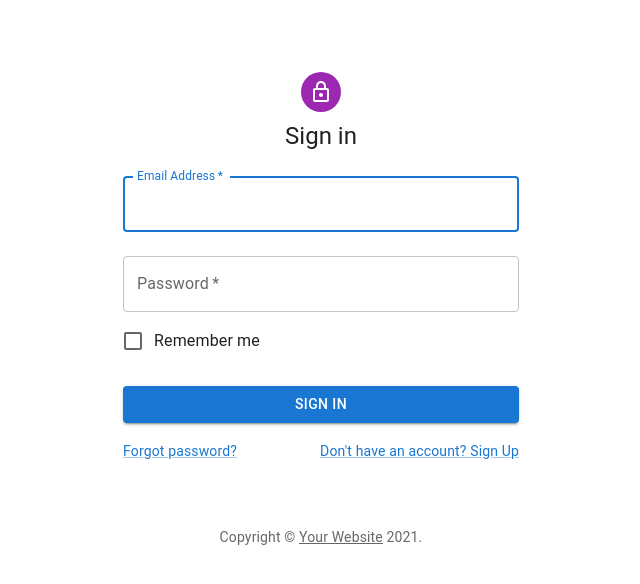
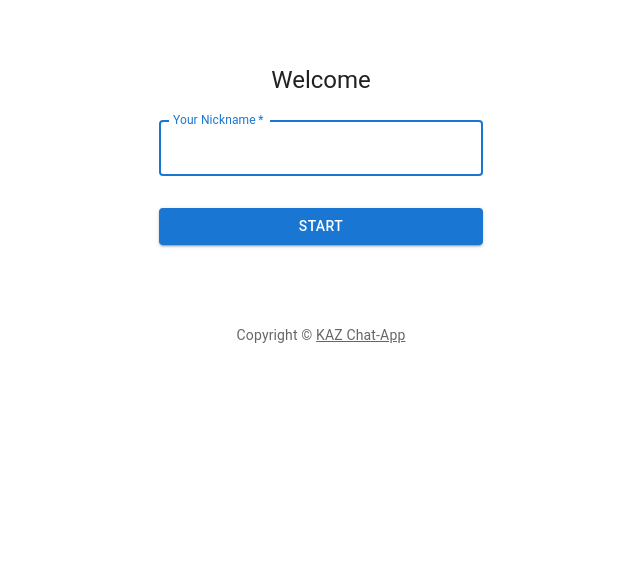
Before and after one commit to kazufoot21/chat-app211115, a React (Create React App) app: page / in a window 1280 px wide. Shown: the top 584 px of the page, without its empty margins (319-959 px from the left). Built offline with nearby package versions, Linux system fonts and the light colour scheme.

Commit message:
update sigin page

```diff
--- a/src/components/SignIn.js
+++ b/src/components/SignIn.js
@@ -1,14 +1,9 @@
 import * as React from 'react';
-import Avatar from '@mui/material/Avatar';
 import Button from '@mui/material/Button';
 import CssBaseline from '@mui/material/CssBaseline';
 import TextField from '@mui/material/TextField';
-import FormControlLabel from '@mui/material/FormControlLabel';
-import Checkbox from '@mui/material/Checkbox';
 import Link from '@mui/material/Link';
-import Grid from '@mui/material/Grid';
 import Box from '@mui/material/Box';
-import LockOutlinedIcon from '@mui/icons-material/LockOutlined';
 import Typography from '@mui/material/Typography';
 import Container from '@mui/material/Container';
 import {createTheme, ThemeProvider} from '@mui/material/styles';
@@ -22,11 +17,14 @@ function Copyright(props) {
             {...props}
         >
             {'Copyright © '}
-            <Link color="inherit" href="https://mui.com/">
-                Your Website
-            </Link>{' '}
-            {new Date().getFullYear()}
-            {'.'}
+            <Link
+                color="inherit"
+                href="https://kazuart21.com/"
+                target="_blank"
+                rel="noopener"
+            >
+                KAZ Chat-App
+            </Link>
         </Typography>
     );
 }
@@ -56,11 +54,8 @@ export default function SignIn() {
                         alignItems: 'center',
                     }}
                 >
-                    <Avatar sx={{m: 1, bgcolor: 'secondary.main'}}>
-                        <LockOutlinedIcon />
-                    </Avatar>
                     <Typography component="h1" variant="h5">
-                        Sign in
+                        Welcome
                     </Typography>
                     <Box
                         component="form"
@@ -72,48 +67,20 @@ export default function SignIn() {
                             margin="normal"
                             required
                             fullWidth
-                            id="email"
-                            label="Email Address"
-                            name="email"
-                            autoComplete="email"
+                            id="name"
+                            label="Your Nickname"
+                            name="name"
                             autoFocus
                         />
-                        <TextField
-                            margin="normal"
-                            required
-                            fullWidth
-                            name="password"
-                            label="Password"
-                            type="password"
-                            id="password"
-                            autoComplete="current-password"
-                        />
-                        <FormControlLabel
-                            control={
-                                <Checkbox value="remember" color="primary" />
-                            }
-                            label="Remember me"
-                        />
+
                         <Button
                             type="submit"
                             fullWidth
                             variant="contained"
                             sx={{mt: 3, mb: 2}}
                         >
-                            Sign In
+                            START
                         </Button>
-                        <Grid container>
-                            <Grid item xs>
-                                <Link href="#" variant="body2">
-                                    Forgot password?
-                                </Link>
-                            </Grid>
-                            <Grid item>
-                                <Link href="#" variant="body2">
-                                    {"Don't have an account? Sign Up"}
-                                </Link>
-                            </Grid>
-                        </Grid>
                     </Box>
                 </Box>
                 <Copyright sx={{mt: 8, mb: 4}} />
```
